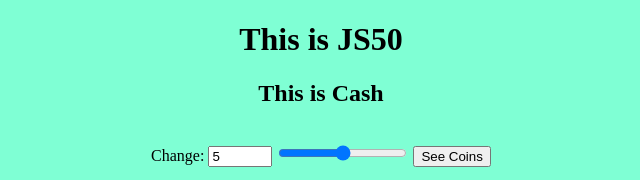
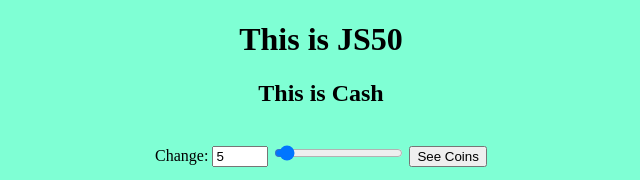
Before and after one commit to muzza0710/js50, a plain HTML site: page cash/cash.html in a window 1280 px wide. Shown: the full height of the page, 319-959 px from the left. Drawn offline with Linux system fonts and the light colour scheme.

Commit message:
changed max input to 99

```diff
--- a/cash/cash.html
+++ b/cash/cash.html
@@ -17,8 +17,8 @@
         <div class="form-container">
             <form action="submit">
                 <label for="change">Change:</label>
-                <input type="number" id="change" value="5" min="1" max="500">
-                <input type="range" name="" id="change-slider" min="1" max="500">
+                <input type="number" id="change" value="5" min="1" max="99">
+                <input type="range" name="" id="change-slider" min="1" max="99">
                 <button class="btn" id="get-coins" type="submit">See Coins</button>
             </form>
         </div>
--- a/cash/script.js
+++ b/cash/script.js
@@ -9,6 +9,8 @@ const background = document.getElementById("mario-background");
 
 const canvas = document.getElementById("coins-canvas");
 const ctx = canvas.getContext("2d");
+
+change_slider.value = input.value;
 
 
 // global variables
@@ -30,11 +32,6 @@ for (const key in img_srcs) {
     }
   }
 // event listeners
- get_coins_button.addEventListener("click", (event) => {
-
- });
-
-
 form.addEventListener("submit", (event) => {
     event.preventDefault(); // Prevent the form from submitting the traditional way
     clear_canvas();
@@ -44,6 +41,10 @@ form.addEventListener("submit", (event) => {
 
 change_slider.oninput = function () {
     input.value = this.value;
+}
+
+input.oninput = function () {
+    change_slider.value = this.value;
 }
 
 
```
